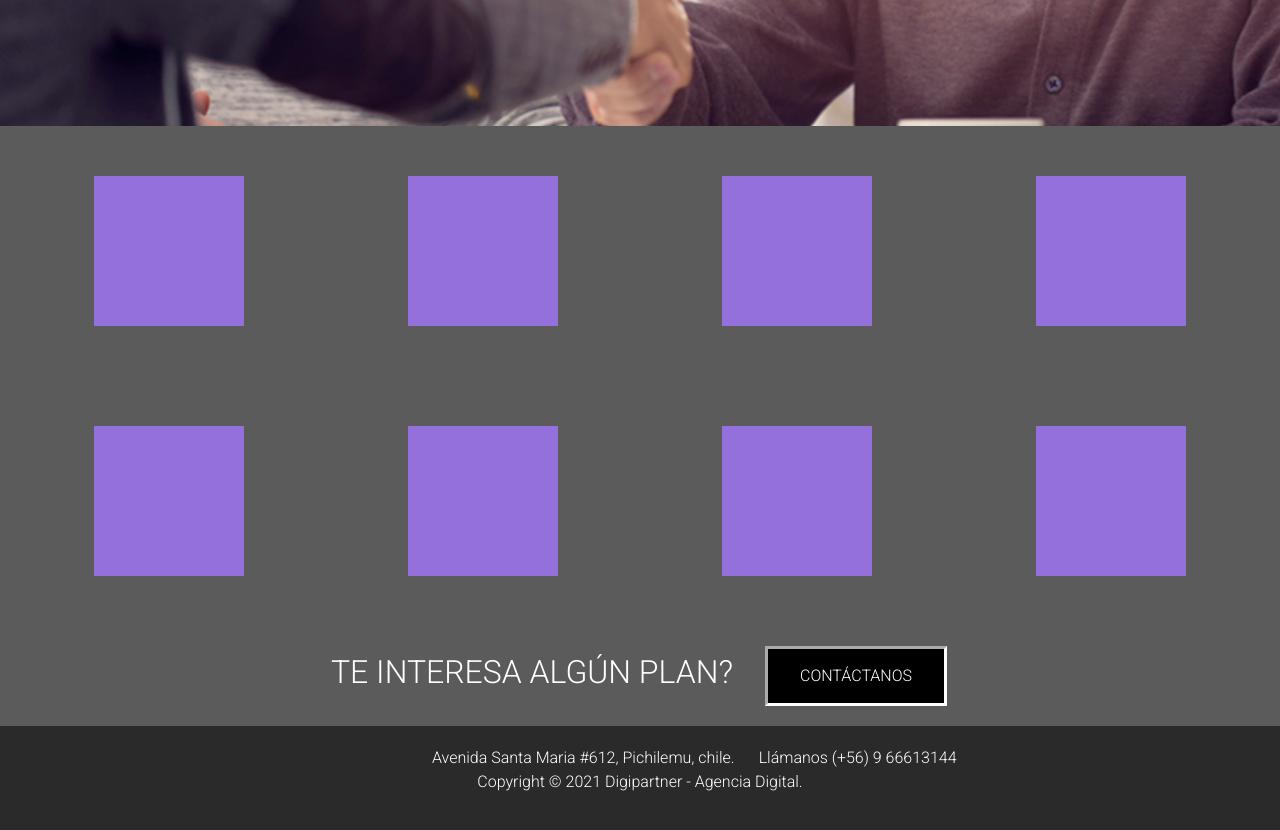
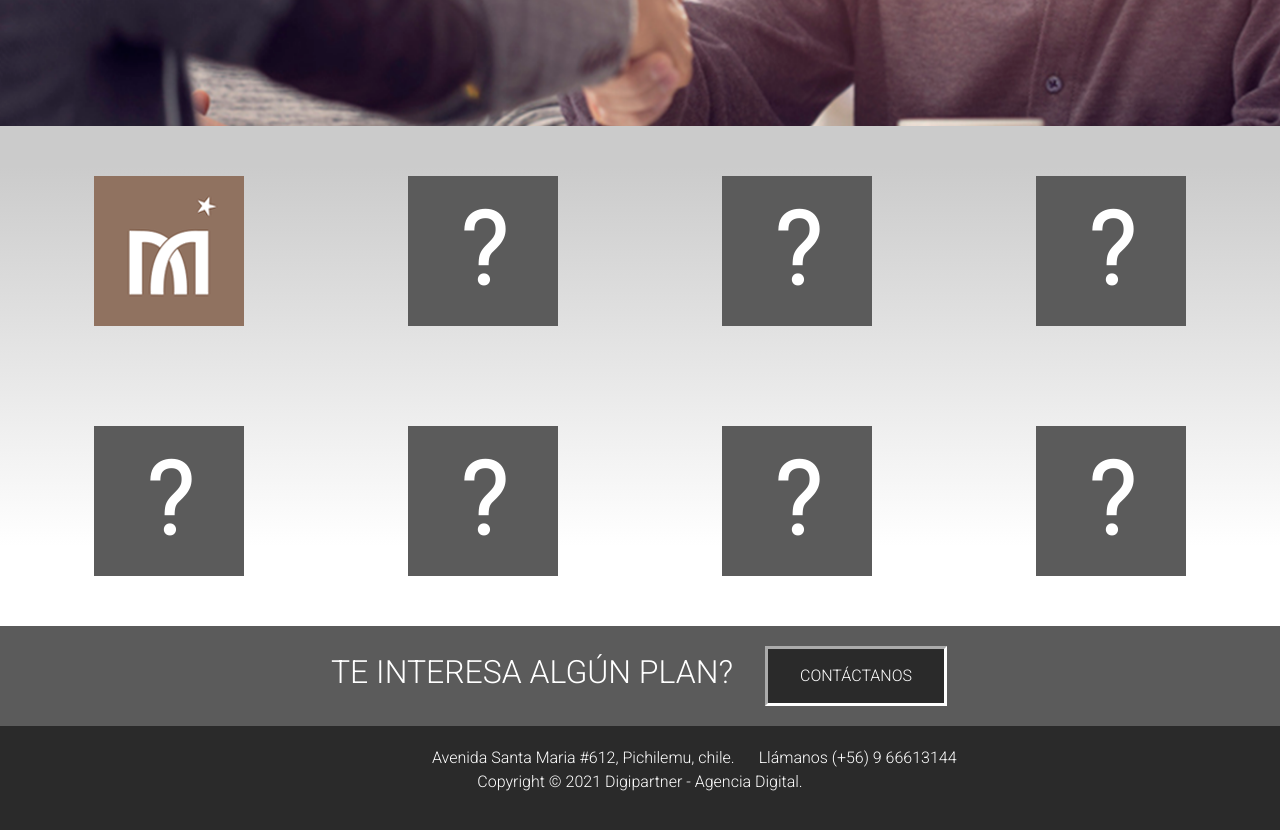
Before and after one commit to roverandres/digipartner, a plain HTML site: page secciones/clientes.html in a window 1280 px wide. Shown: the part 460-1290 px from the top of the page. Drawn offline with nearby package versions, Linux system fonts and the light colour scheme.

Commit message:
Corrección respondive y add imagenes

```diff
--- a/css/estilos.css
+++ b/css/estilos.css
@@ -130,7 +130,6 @@ body {
     background-position: center;
     background-size: cover;
     transition: all 1s;
-
 
 }
 
@@ -366,11 +365,12 @@ body {
 }
 
 .clientes__main {
-    background-color: #5b5b5b;
+    background-color:rgba(91, 91, 91, 1);
+
 }
 
 .clientes__contenedor {
-    background-color: #5b5b5b;
+    background: linear-gradient(0deg, rgba(255,255,255,1) 16%, rgba(203,203,203,1) 92%);
     height: 500px;
     width: 100%;
     display: grid;
@@ -384,45 +384,84 @@ body {
 .clientes__contenedor div {
     width: 150px;
     height: 150px;
-    background-color: mediumpurple;
     align-self: center;
     justify-self: center;
-
+    font-size: 100px;
+    text-align: center;
+    font-weight: bold;
+    font-family: 'Roboto', sans-serif;
+    text-align: center;
+    vertical-align: center;
+    color: white;
 
 }
 
 .cliente1 {
     grid-area: cliente1;
+    background-image: url(../imagenes/casamolle-logo.png);
+    background-position: center;
+    background-size: cover;
+    background-repeat: no-repeat;
+    transition: all 1s;
+
+
+}
+
+.cliente1:hover {
+    filter: grayscale(100%);
 }
 
 .cliente2 {
     grid-area: cliente2;
+    background-color: #5b5b5b;
 }
 
 .cliente3 {
     grid-area: cliente3;
+    background-color: #5b5b5b;
+
 }
 
 .cliente4 {
     grid-area: cliente4;
+    background-color: #5b5b5b;
+
 }
 
 .cliente5 {
     grid-area: cliente5;
+    background-color: #5b5b5b;
+
 }
 
 .cliente6 {
     grid-area: cliente6;
+    background-color: #5b5b5b;
+
 }
 
 .cliente7 {
     grid-area: cliente7;
+    background-color: #5b5b5b;
+
 }
 
 .cliente8 {
     grid-area: cliente8;
+        background-color: #5b5b5b;
+
 }
 
+.boton {
+
+    background:#2a2a2a;
+
+}
+
+.boton a {
+
+color: white;
+}
 
 /* CONTACTO ESCRITORIO */
 
@@ -441,11 +480,20 @@ body {
     display: flex;
     align-items: center;
     justify-content: center;
+    font-family: 'Roboto', sans-serif;
+    font-weight: bold;
 }
+
 
 
 .mapa {
     height: 400px;
+}
+
+.btn {
+
+    background-color:#464646;
+    border-color: #2a2a2a;
 }
 
 
--- a/secciones/clientes.html
+++ b/secciones/clientes.html
@@ -74,21 +74,17 @@
         <section class="row clientes__main">
             <div class="col-12  clientes__contenedor">
                 <div class="cliente1"></div>
-                <div class="cliente2"></div>
-                <div class="cliente3"></div>
-                <div class="cliente4"></div>
-                <div class="cliente5"></div>
-                <div class="cliente6"></div>
-                <div class="cliente7"></div>
-                <div class="cliente8"></div>
+                <div class="cliente2">?</div>
+                <div class="cliente3">?</div>
+                <div class="cliente4">?</div>
+                <div class="cliente5">?</div>
+                <div class="cliente6">?</div>
+                <div class="cliente7">?</div>
+                <div class="cliente8">?</div>
             </div>
             <div class="col-12 banner__llamada">
                 <h2 class="planes__frase">TE INTERESA ALGÚN PLAN?</h2>
-                <div class="boton">CONTÁCTANOS
-                <div href="tel:+56966613144"> </div>
-
-
-                </div>
+                <div class="boton" > <a href="tel:+56966613144"> CONTÁCTANOS </a> </div>
             </div>
         </section>
         <footer class="row footer">
```
Also changed, not shown: imagenes/casamolle-logo.png (added).
